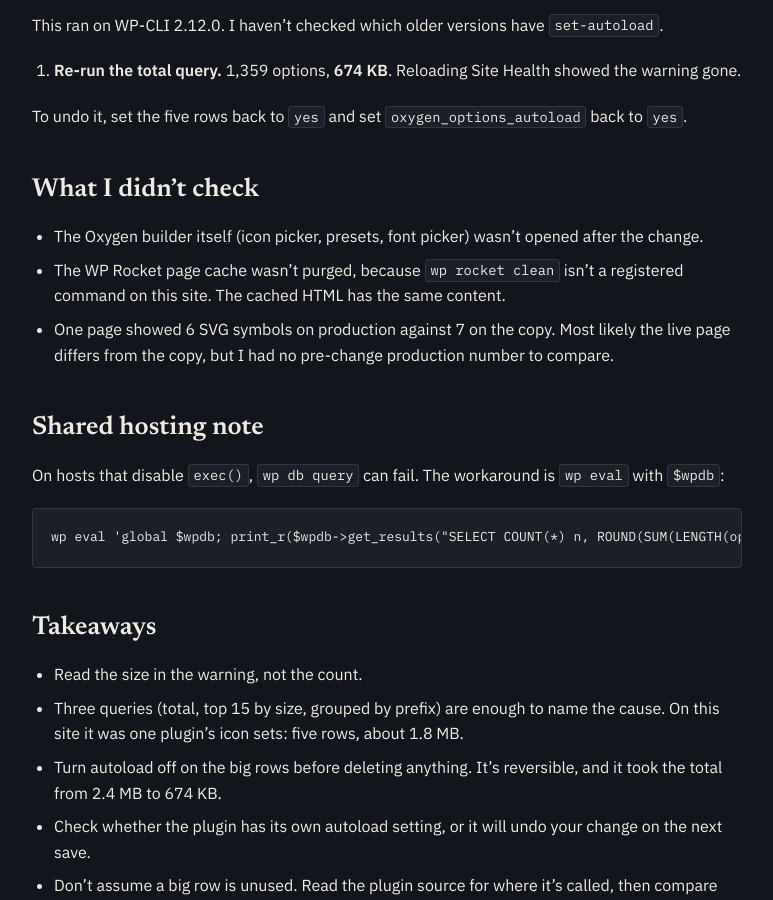
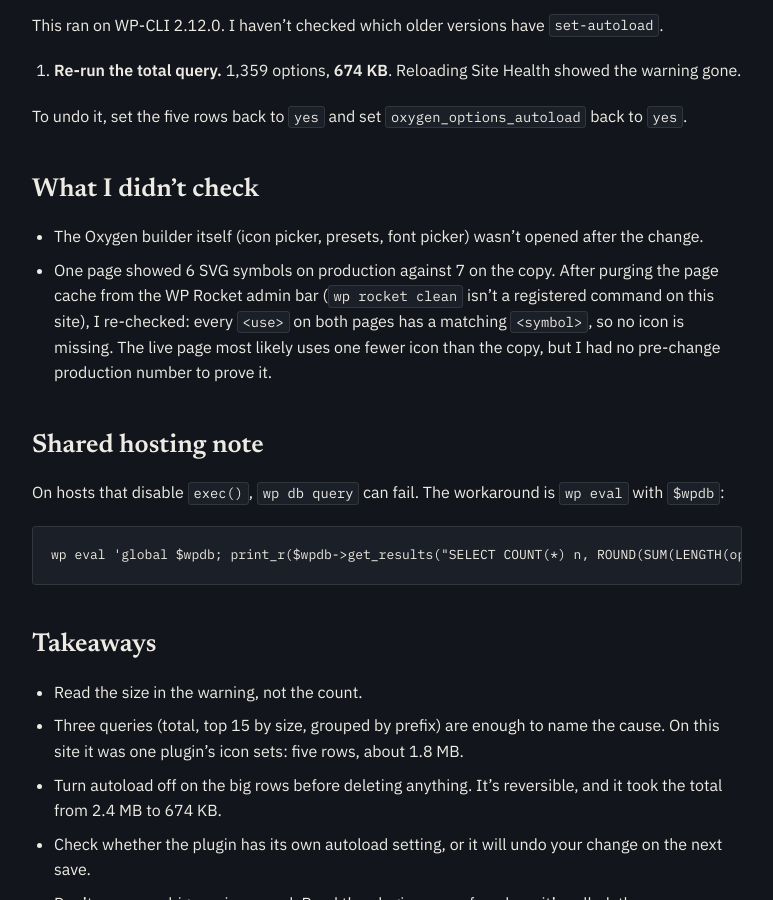
Before and after one commit to wpvillain/wpvillain.github.io, a Jekyll site: the page built from _posts/2026-10-23-wordpress-site-health-autoloaded-options-wp-cli.markdown, in a window 1280 px wide and 900 px high, scrolled down 3942 px. Shown: the whole window, without its empty margins (96-869 px from the left). Built offline with Jekyll 4.4.1, drawn with Linux system fonts in a browser that asks for light colours.

Commit message:
Update autoload post after WP Rocket purge check

```diff
--- a/_posts/2026-10-23-wordpress-site-health-autoloaded-options-wp-cli.markdown
+++ b/_posts/2026-10-23-wordpress-site-health-autoloaded-options-wp-cli.markdown
@@ -123,8 +123,7 @@ To undo it, set the five rows back to `yes` and set `oxygen_options_autoload` ba
 ## What I didn't check
 
 - The Oxygen builder itself (icon picker, presets, font picker) wasn't opened after the change.
-- The WP Rocket page cache wasn't purged, because `wp rocket clean` isn't a registered command on this site. The cached HTML has the same content.
-- One page showed 6 SVG symbols on production against 7 on the copy. Most likely the live page differs from the copy, but I had no pre-change production number to compare.
+- One page showed 6 SVG symbols on production against 7 on the copy. After purging the page cache from the WP Rocket admin bar (`wp rocket clean` isn't a registered command on this site), I re-checked: every `<use>` on both pages has a matching `<symbol>`, so no icon is missing. The live page most likely uses one fewer icon than the copy, but I had no pre-change production number to prove it.
 
 ## Shared hosting note
 
```
